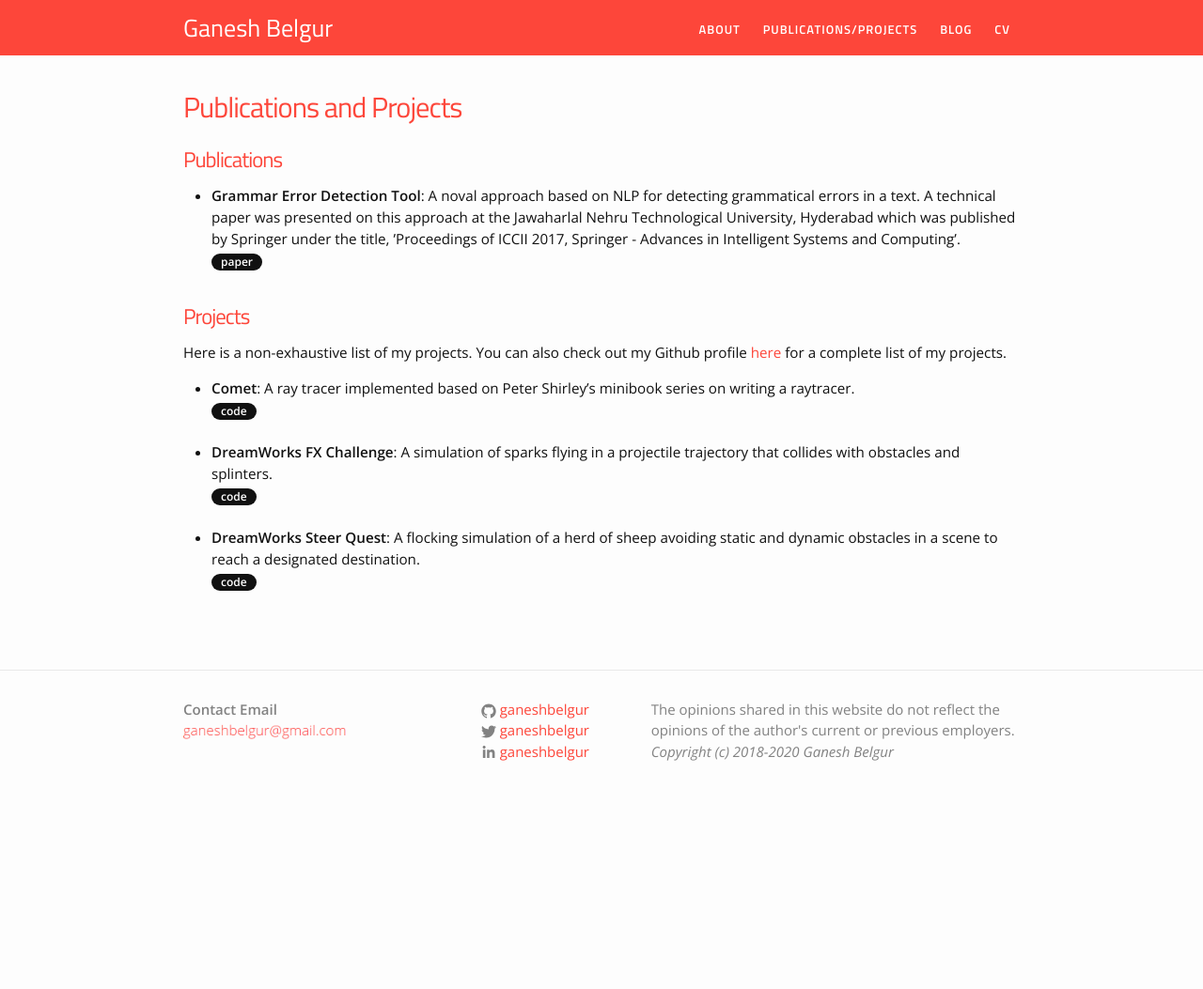
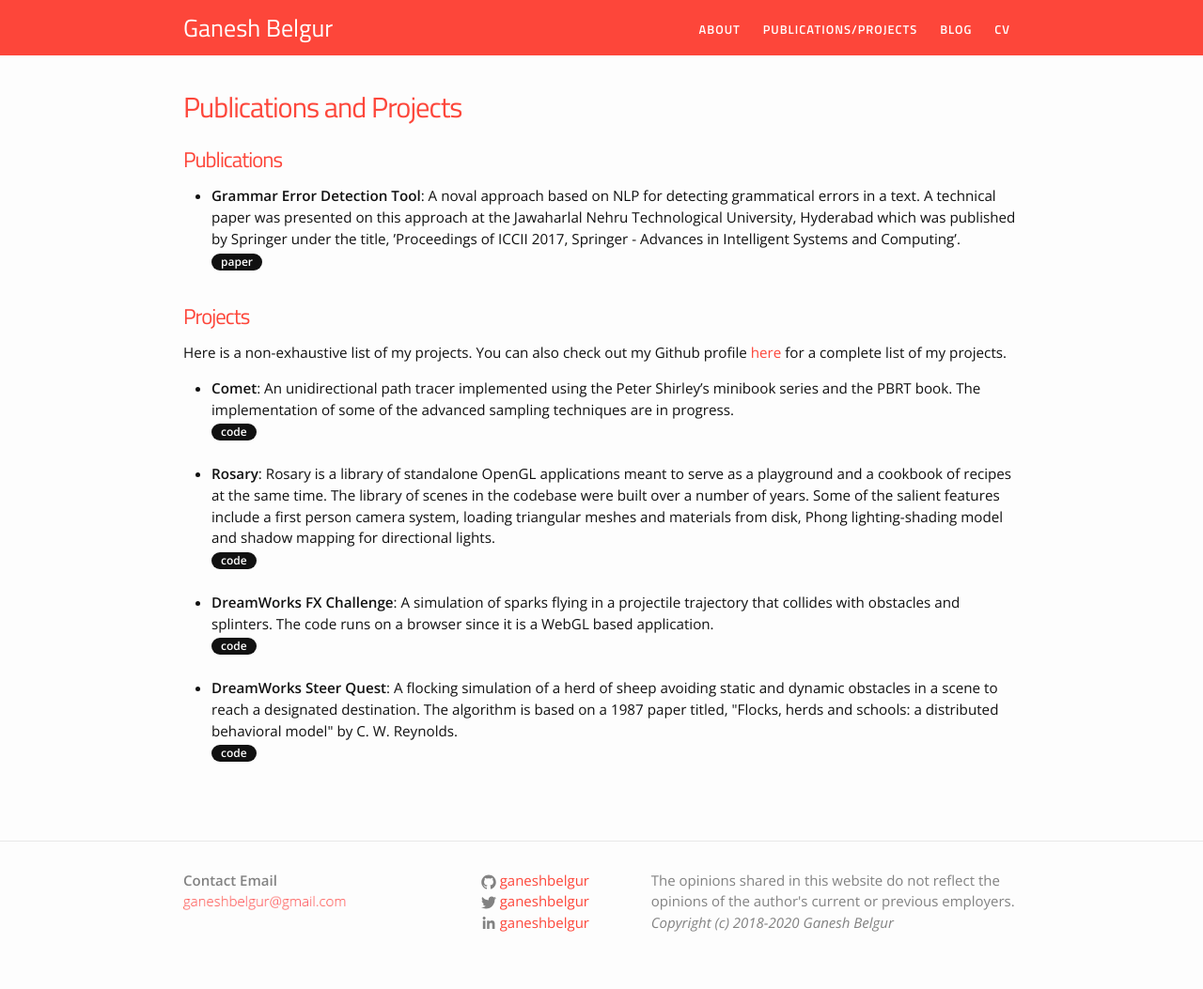
Before and after one commit to paribeshregmi/paribeshregmi.github.io, a Jekyll site: the page built from assets/pages/publications-projects.markdown, in a window 1280 px wide. Shown: the whole page at 94% size. Built offline with Jekyll 4.4.1, drawn with Linux system fonts in a browser that asks for light colours; before the commit the page ends 900 px from its top, so only the background shows below that.

Commit message:
Added more details for the projects that I've worked on

```diff
--- a/assets/pages/publications-projects.markdown
+++ b/assets/pages/publications-projects.markdown
@@ -18,12 +18,15 @@ Here is a non-exhaustive list of my projects. You can also check out my Github p
 
 <ul>
 	<li>
-		<b>Comet</b>: A ray tracer implemented based on Peter Shirley’s minibook series on writing a raytracer.<br><a href="https://github.com/ganeshbelgur/comet"><div class="color-button">code</div></a>
+		<b>Comet</b>: An unidirectional path tracer implemented using the Peter Shirley’s minibook series and the PBRT book. The implementation of some of the advanced sampling techniques are in progress.<br><a href="https://github.com/ganeshbelgur/comet"><div class="color-button">code</div></a>
 	</li><br>
 	<li>
-		<b>DreamWorks FX Challenge</b>: A simulation of sparks flying in a projectile trajectory that collides with obstacles and splinters.<br><a href="https://github.com/ganeshbelgur/dreamworks-sparks"><div class="color-button">code</div></a>
+		<b>Rosary</b>: Rosary is a library of standalone OpenGL applications meant to serve as a playground and a cookbook of recipes at the same time. The library of scenes in the codebase were built over a number of years. Some of the salient features include a first person camera system, loading triangular meshes and materials from disk, Phong lighting-shading model and shadow mapping for directional lights.<br><a href="https://github.com/ganeshbelgur/rosary"><div class="color-button">code</div></a>
 	</li><br>
 	<li>
-		<b>DreamWorks Steer Quest</b>:  A flocking simulation of a herd of sheep avoiding static and dynamic obstacles in a scene to reach a designated destination.<br><a href="https://github.com/ganeshbelgur/dreamworks-flocking"><div class="color-button">code</div></a>
+		<b>DreamWorks FX Challenge</b>: A simulation of sparks flying in a projectile trajectory that collides with obstacles and splinters. The code runs on a browser since it is a WebGL based application.<br><a href="https://github.com/ganeshbelgur/dreamworks-sparks"><div class="color-button">code</div></a>
+	</li><br>
+	<li>
+		<b>DreamWorks Steer Quest</b>:  A flocking simulation of a herd of sheep avoiding static and dynamic obstacles in a scene to reach a designated destination. The algorithm is based on a 1987 paper titled, "Flocks, herds and schools: a distributed behavioral model" by C. W. Reynolds.<br><a href="https://github.com/ganeshbelgur/dreamworks-flocking"><div class="color-button">code</div></a>
 	</li><br>
 </ul>
```
